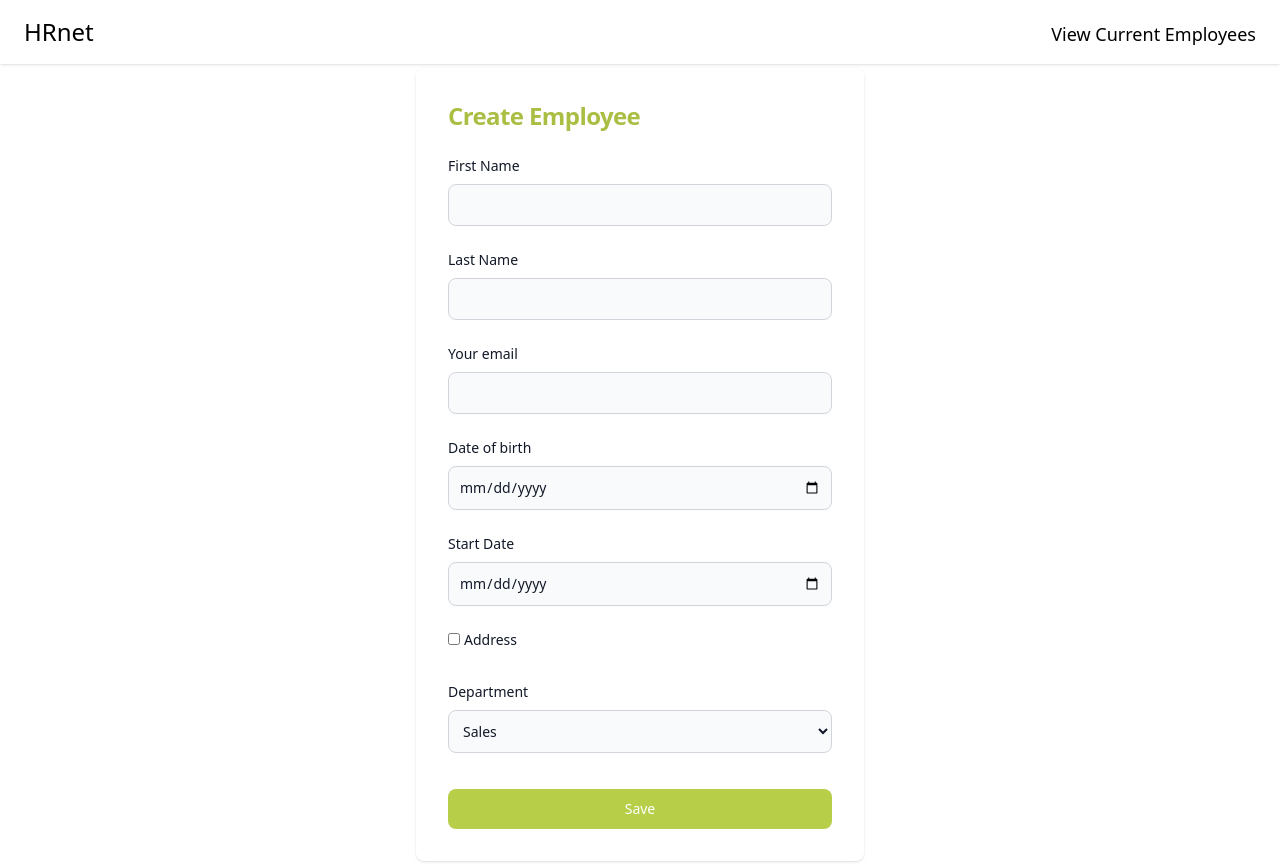
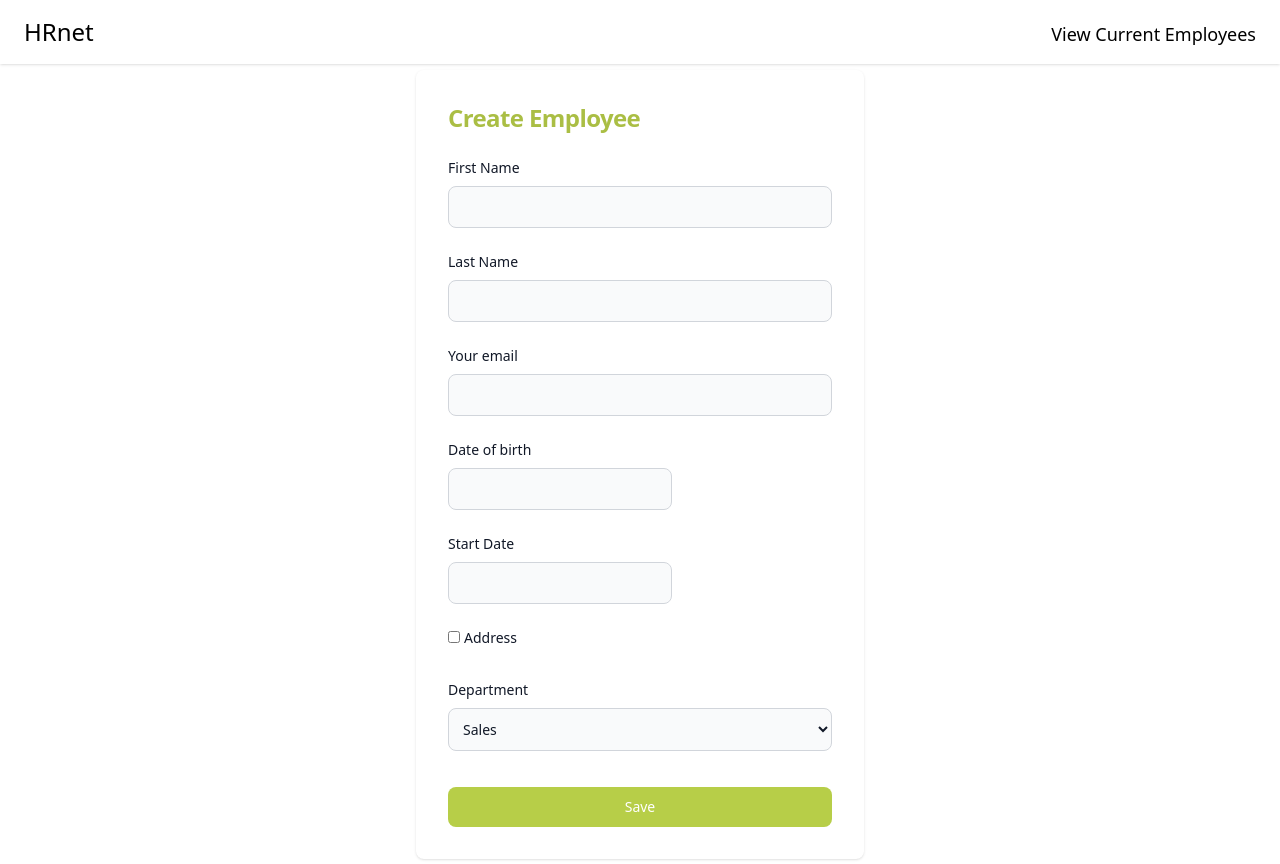
Before and after one commit to MichelD-dev/WealthHealth, a React (Vite) app: page / in a window 1280 px wide. Built offline with nearby package versions, Linux system fonts and the light colour scheme.

Commit message:
Ajout React-datepicker

```diff
--- a/package.json
+++ b/package.json
@@ -16,8 +16,8 @@
     "@supabase/supabase-js": "^2.8.0",
     "@tanstack/match-sorter-utils": "^8.7.6",
     "@tanstack/react-table": "^8.7.9",
-    "postgrest-js-tools": "^1.2.0",
     "react": "^18.2.0",
+    "react-datepicker": "^4.10.0",
     "react-dom": "^18.2.0",
     "react-hook-form": "^7.43.1",
     "react-router-dom": "^6.8.1",
@@ -27,6 +27,7 @@
   "devDependencies": {
     "@types/node": "^18.13.0",
     "@types/react": "^18.0.28",
+    "@types/react-datepicker": "^4.8.0",
     "@types/react-dom": "^18.0.10",
     "@types/validator": "^13.7.12",
     "@typescript-eslint/eslint-plugin": "^5.52.0",
--- a/src/pages/Employee_creation/index.tsx
+++ b/src/pages/Employee_creation/index.tsx
@@ -1,4 +1,4 @@
-import {SubmitHandler, useForm} from 'react-hook-form'
+import {SubmitHandler, useForm, Controller} from 'react-hook-form'
 import {zodResolver} from '@hookform/resolvers/zod'
 import {
   EmployeeSchema,
@@ -8,6 +8,8 @@ import {
 import {useCallback, useEffect, useMemo} from 'react'
 import supabase from '@/config/supabaseClient'
 import {useNavigate} from 'react-router-dom'
+import DatePicker from 'react-datepicker'
+import 'react-datepicker/dist/react-datepicker.css'
 
 const Form = () => {
   const {
@@ -16,6 +18,7 @@ const Form = () => {
     watch,
     setFocus,
     reset,
+    control,
     formState,
     formState: {errors, isSubmitting, isSubmitSuccessful},
   } = useForm<EmployeeWithAddressSchemaType>({
@@ -35,7 +38,7 @@ const Form = () => {
   const onSubmit = useCallback<SubmitHandler<EmployeeSchemaType>>(
     async employee => {
       const {error, status} = await supabase.from('employees').insert(employee)
-
+      console.log(employee, typeof employee.birthdate)
       if (status === 201) {
         navigate('/list')
       }
@@ -134,14 +137,28 @@ const Form = () => {
                 >
                   Date of birth
                 </label>
-                <input
-                  type="date"
-                  id="date"
-                  className={`bg-gray-50 border  text-gray-900 sm:text-sm rounded-lg block w-full p-2.5 focus:outline-none ${
-                    errors.birthdate ? 'border-red-500' : 'border-gray-300'
-                  }`}
-                  {...register('birthdate')}
-                />{' '}
+                <Controller
+                  name="birthdate"
+                  control={control}
+                  render={({field}) => (
+                    <DatePicker
+                      onChange={date => field.onChange(date)}
+                      selected={field.value}
+                      // showIcon
+                      todayButton="Today"
+                      isClearable
+                      maxDate={new Date()}
+                      showYearDropdown
+                      dateFormatCalendar="MMMM"
+                      yearDropdownItemNumber={15}
+                      scrollableYearDropdown
+                      shouldCloseOnSelect={false}
+                      className={`bg-gray-50 border  text-gray-900 sm:text-sm rounded-lg block w-full p-2.5 focus:outline-none ${
+                        errors.birthdate ? 'border-red-500' : 'border-gray-300'
+                      }`}
+                    />
+                  )}
+                />
                 {errors.birthdate && (
                   <span className="text-red-600 block mt-2 text-right">
                     {errors.birthdate?.message}
@@ -155,14 +172,39 @@ const Form = () => {
                 >
                   Start Date
                 </label>
-                <input
+                <Controller
+                  name="startdate"
+                  control={control}
+                  render={({field}) => (
+                    <DatePicker
+                      onChange={date => field.onChange(date)}
+                      selected={field.value}
+                      todayButton="Today"
+                      // showIcon
+                      isClearable
+                      maxDate={new Date()}
+                      filterDate={date =>
+                        date.getDay() !== 6 && date.getDay() !== 0
+                      }
+                      showYearDropdown
+                      dateFormatCalendar="MMMM"
+                      yearDropdownItemNumber={15}
+                      scrollableYearDropdown
+                      shouldCloseOnSelect={false}
+                      className={`bg-gray-50 border  text-gray-900 sm:text-sm rounded-lg block w-full p-2.5 focus:outline-none ${
+                        errors.birthdate ? 'border-red-500' : 'border-gray-300'
+                      }`}
+                    />
+                  )}
+                />
+                {/* <input
                   type="date"
                   id="email"
                   className={`bg-gray-50 border  text-gray-900 sm:text-sm rounded-lg block w-full p-2.5 focus:outline-none ${
                     errors.startdate ? 'border-red-500' : 'border-gray-300'
                   }`}
                   {...register('startdate')}
-                />
+                /> */}
                 {errors.startdate && (
                   <span className="text-red-600 block mt-2 text-right">
                     {errors.startdate?.message}
--- a/src/pages/Employee_list/List.tsx
+++ b/src/pages/Employee_list/List.tsx
@@ -86,9 +86,7 @@ const List = () => {
   const [columnFilters, setColumnFilters] = useState<ColumnFiltersState>([])
   const [globalFilter, setGlobalFilter] = useState('')
   const [fetchError, setFetchError] = useState<string | null>(null) //TODO affichage avec modale
-  const [employees, setEmployees] = useState<EmployeeWithAddressSchemaType[]>(
-    [],
-  )
+  const [employees, setEmployees] = useState<Partial<Employee>[]>([])
 
   // function selectFromEmployees<F extends keyof Employee>(columns: F[]) {
   //   return supabase.from<Pick<Employee, F>>('employees').select(columns.join(', '))
--- a/src/types/employee.model.ts
+++ b/src/types/employee.model.ts
@@ -10,8 +10,8 @@ const EmployeeWithoutAddressSchema = z.object({
   // startdate: z.preprocess(arg => {
   //   if (typeof arg === 'string' || arg instanceof Date) return new Date(arg)
   // }, z.date()),
-  birthdate: z.string(),
-  startdate: z.string(),
+  birthdate: z.date(),
+  startdate: z.date(),
   address: z.literal(false),
   department: z.enum([
     'Sales',
--- a/src/types/supabase.ts
+++ b/src/types/supabase.ts
@@ -3,6 +3,7 @@ export type Json =
   | number
   | boolean
   | null
+  | Date
   | {[key: string]: Json}
   | Json[]
 
@@ -12,7 +13,7 @@ export interface Database {
       employees: {
         Row: {
           address: boolean
-          birthdate: string
+          birthdate: Date
           city: string | null
           created_at: string
           department: string
@@ -21,14 +22,14 @@ export interface Database {
           firstname: string
           id: number
           lastname: string
-          startdate: string
+          startdate: Date
           state: string | null
           street: string | null
           zipcode: string | null
         }
         Insert: {
           address: boolean
-          birthdate: string
+          birthdate: Date
           city?: string | null
           created_at?: string
           department: string
@@ -37,14 +38,14 @@ export interface Database {
           firstname?: string
           id?: number
           lastname?: string
-          startdate: string
+          startdate: Date
           state?: string | null
           street?: string | null
           zipcode?: string | null
         }
         Update: {
           address?: boolean
-          birthdate?: string
+          birthdate?: Date
           city?: string | null
           created_at?: string
           department?: string
@@ -53,7 +54,7 @@ export interface Database {
           firstname?: string
           id?: number
           lastname?: string
-          startdate?: string
+          startdate?: Date
           state?: string | null
           street?: string | null
           zipcode?: string | null
```
Also changed, not shown: 1 other file (tests, documents, lock files or other folders).
